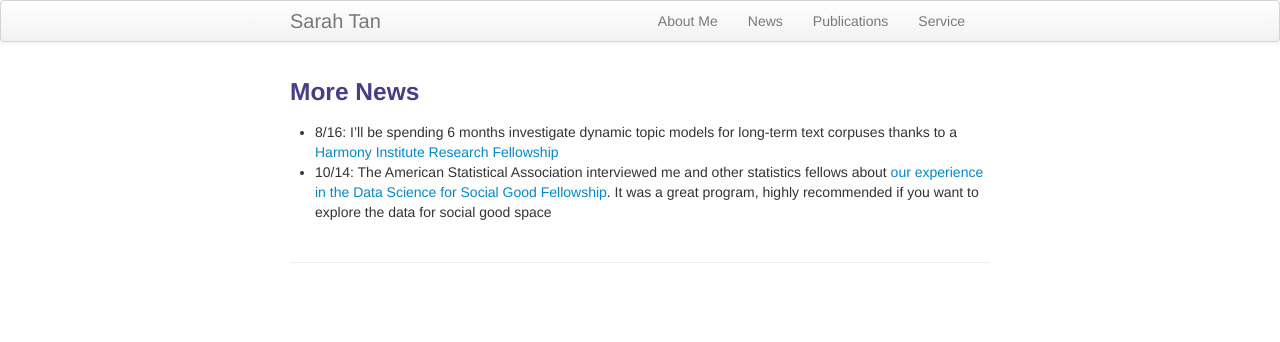
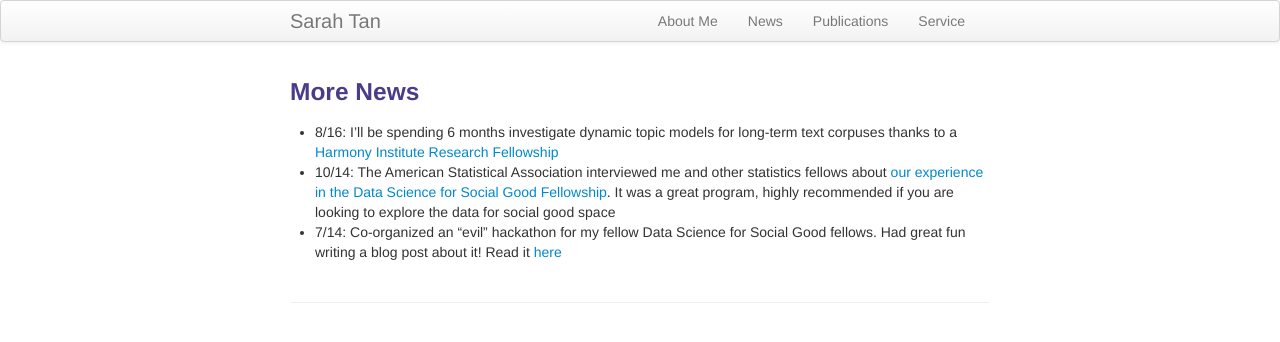
Before and after one commit to shftan/shftan.github.io, a Jekyll site: the page built from oldernews.md, in a window 1280 px wide. Shown: the top 342 px of the page. Built offline with Jekyll 4.4.1, drawn with Linux system fonts in a browser that asks for light colours.

Commit message:
Update oldernews.md

```diff
--- a/oldernews.md
+++ b/oldernews.md
@@ -8,4 +8,5 @@ keywords: Sarah Tan, Cornell, Statistics, interpretability, causal inference
 <div class="row-fluid" id="news"><h3>More News</h3>
 </div>
 - 8/16: I'll be spending 6 months investigate dynamic topic models for long-term text corpuses thanks to a [Harmony Institute Research Fellowship](https://harmonylabs.org)
-- 10/14: The American Statistical Association interviewed me and other statistics fellows about [our experience in the Data Science for Social Good Fellowship](http://magazine.amstat.org/blog/2014/10/01/dssg/). It was a great program, highly recommended if you want to explore the data for social good space
+- 10/14: The American Statistical Association interviewed me and other statistics fellows about [our experience in the Data Science for Social Good Fellowship](http://magazine.amstat.org/blog/2014/10/01/dssg/). It was a great program, highly recommended if you are looking to explore the data for social good space
+- 7/14: Co-organized an "evil" hackathon for my fellow Data Science for Social Good fellows. Had great fun writing a blog post about it! Read it [here](https://dssg.uchicago.edu/2014/07/29/a-hackathon-for-but-mostly-against-evil)
```
